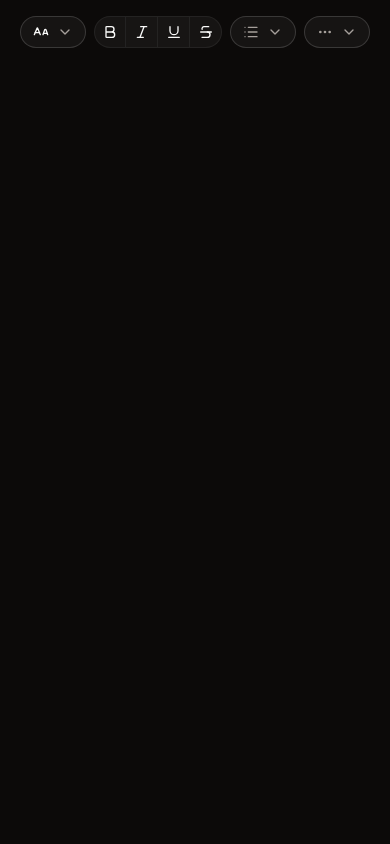
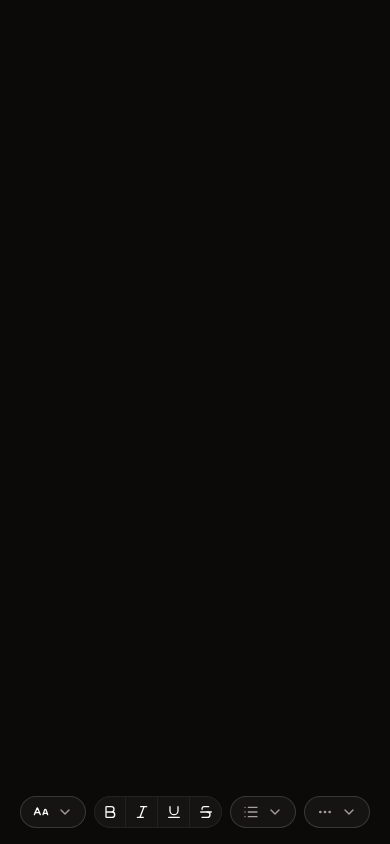
Before and after one commit to cpadlab/nottex, a React (Vite) app in the folder frontend/: page /notes/1 in a window 390 px wide. Built offline with nearby package versions, Linux system fonts and the light colour scheme.

Commit message:
feat[frontend]: Add virtual viewport keyboard offset hook

```diff
--- a/frontend/index.html
+++ b/frontend/index.html
@@ -3,7 +3,7 @@
 <head>
 
     <meta charset="UTF-8" />
-    <meta name="viewport" content="width=device-width, initial-scale=1.0" />
+    <meta name="viewport" content="width=device-width, initial-scale=1.0, interactive-widget=resizes-content" />
 
     <title>Nottex</title>
 
--- a/frontend/src/components/blocks/editor/components/toolbar/toolbar.tsx
+++ b/frontend/src/components/blocks/editor/components/toolbar/toolbar.tsx
@@ -14,20 +14,36 @@ import { Tooltip, TooltipContent, TooltipTrigger } from "@/components/ui/tooltip
 import { ChevronLeftIcon, ChevronRightIcon } from "lucide-react"
 import { useTranslation } from "react-i18next"
 import { useEditorContext } from "@/contexts/editor-context"
+import { useIsMobile } from "@/hooks/use-mobile"
+import { useKeyboardOffset } from "@/hooks/use-keyboard-offset"
 
 export const Toolbar = () => {
 
     const { t: translation } = useTranslation()
     const { isCompact, onToggleCompact } = useEditorContext()
+    const isMobile = useIsMobile()
+    const keyboardOffset = useKeyboardOffset()
+
+    if (isMobile) {
+        return (
+            <div style={{ bottom: `calc(1rem + ${keyboardOffset}px)` }} className='fixed left-0 right-0 flex z-50 items-center gap-2 justify-center px-4 transition-[bottom] duration-75 ease-out'>
+                <FormatSelect />
+                <RichTextButtons />
+                <ColorStyleButtons />
+                <ListSelect />
+                <MobileSelect />
+            </div>
+        )
+    }
 
     return (
-        <div className='flex z-9999 items-center gap-2 sticky top-4 bottom-4 md:justify-start justify-center'>
+        <div className='flex z-50 items-center gap-2 sticky top-4 md:justify-start justify-center'>
 
             <FormatSelect />
             <RichTextButtons />
             <ColorStyleButtons />
 
-            {!isCompact && (
+            {!isCompact ? (
                 <>
                     <BlockInsertionButtons />
                     <ListsTypeButtons />
@@ -36,14 +52,15 @@ export const Toolbar = () => {
                     <MediaButtons />
                     <ScriptStyleButtons />
                 </>
+            ) : (
+                <>
+                    <ListSelect />
+                    <MobileSelect />
+                </>
             )}
 
-            <ListSelect />
-            <MobileSelect />
-
             <Tooltip>
-                <TooltipTrigger
-                    render={ <Button size="icon-sm" variant="outline" className="hidden md:flex cursor-pointer" onClick={onToggleCompact} />}>
+                <TooltipTrigger render={ <Button size="icon-sm" variant="outline" className="hidden md:flex cursor-pointer" onClick={onToggleCompact} />}>
                     {isCompact ? <ChevronRightIcon /> : <ChevronLeftIcon />}
                 </TooltipTrigger>
                 <TooltipContent>
--- a/frontend/src/components/blocks/editor/editor.tsx
+++ b/frontend/src/components/blocks/editor/editor.tsx
@@ -15,7 +15,7 @@ const Editor = ({ options }: EditorProps) => {
         <EditorProvider options={options}>
             <div className='flex flex-col gap-4 flex-1'>
                 <Toolbar />
-                <EditorTextarea value={content} onChange={(e) => setContent(e.target.value)} />
+                <EditorTextarea className='pb-16 md:pb-0' value={content} onChange={(e) => setContent(e.target.value)} />
             </div>
         </EditorProvider>
     )
--- /dev/null
+++ b/frontend/src/hooks/use-keyboard-offset.ts
@@ -0,0 +1,33 @@
+import { useEffect, useState } from 'react'
+
+export function useKeyboardOffset() {
+
+    const [keyboardOffset, setKeyboardOffset] = useState(0)
+
+    useEffect(() => {
+
+        if (typeof window === 'undefined' || !window.visualViewport) {
+            return
+        }
+
+        const handleViewportChange = () => {
+            const vv = window.visualViewport
+            if (!vv) return
+            const offset = Math.max(0, window.innerHeight - (vv.height + vv.offsetTop))
+            setKeyboardOffset(offset)
+        }
+
+        const vv = window.visualViewport
+        vv.addEventListener('resize', handleViewportChange)
+        vv.addEventListener('scroll', handleViewportChange)
+
+        return () => {
+            vv.removeEventListener('resize', handleViewportChange)
+            vv.removeEventListener('scroll', handleViewportChange)
+        }
+
+    }, [])
+
+    return keyboardOffset
+
+}
```
